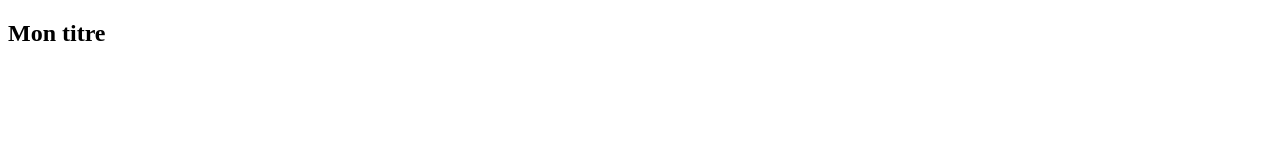
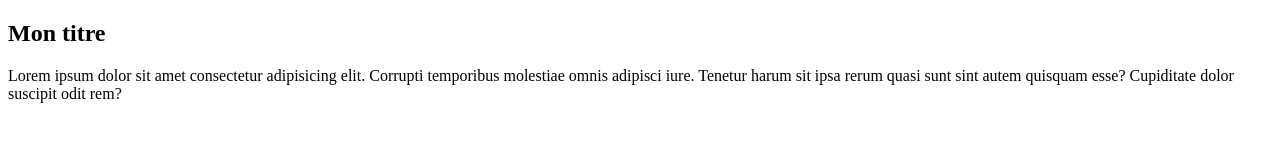
Before and after one commit to idrisse95/exo6_html, a plain HTML site: page index.html in a window 1280 px wide. Drawn offline with Linux system fonts and the light colour scheme.

Commit message:
ajout main et premiere section

```diff
--- a/index.html
+++ b/index.html
@@ -10,6 +10,11 @@
     <header>
         <nav><h1>Mon titre</h1></nav>
     </header>
+    <main>
+        <section>
+            <p>Lorem ipsum dolor sit amet consectetur adipisicing elit. Corrupti temporibus molestiae omnis adipisci iure. Tenetur harum sit ipsa rerum quasi sunt sint autem quisquam esse? Cupiditate dolor suscipit odit rem?</p>
+            <br>
+        </section>
 
 </main>
 </body>
```
